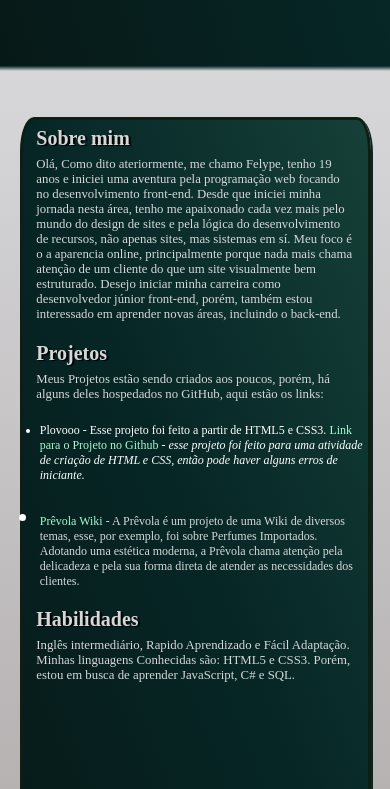
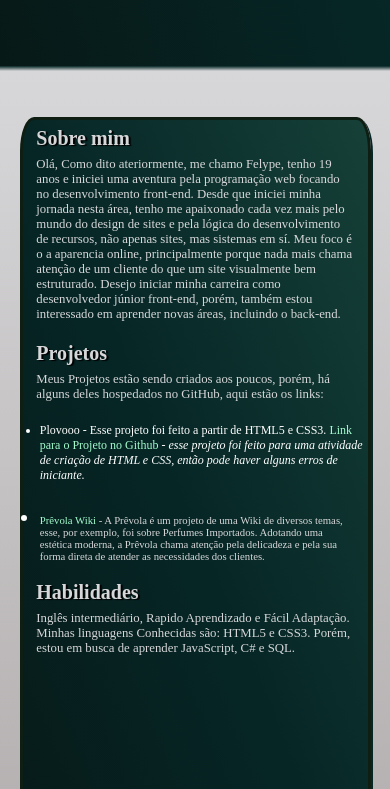
Before and after one commit to FelypeSposito/Portfolio, a plain HTML site: page index.html in a window 390 px wide. Shown: the part 1273-2062 px from the top of the page. Drawn offline with Linux system fonts and the light colour scheme; a web font is replaced by a local one.

Commit message:
redimensionando o container footer e mudando a cor do li no prevola para branco

```diff
--- a/CSS/Home.css
+++ b/CSS/Home.css
@@ -189,13 +189,14 @@ ul{
 
 }
 
-.fundosub1 .prevola{
-    font-size: 80%;
+.fundosub1 .prevola, li{
+    font-size: 89.45%;
     margin-left: 0;
 }
 
 .fundosub1 li{
     color: white;
+
 }
 
 .plovotexto{
@@ -432,6 +433,14 @@ font-family: 'quattrocento';
 
 
 
+  @media screen and (max-width:800px) {
+    footer .containerfooter{
+          height: 15vh;
+      }
+
+    }
+
+
 
   @media screen and (max-width:800px) {
   footer .containerfooter img, a{
```
